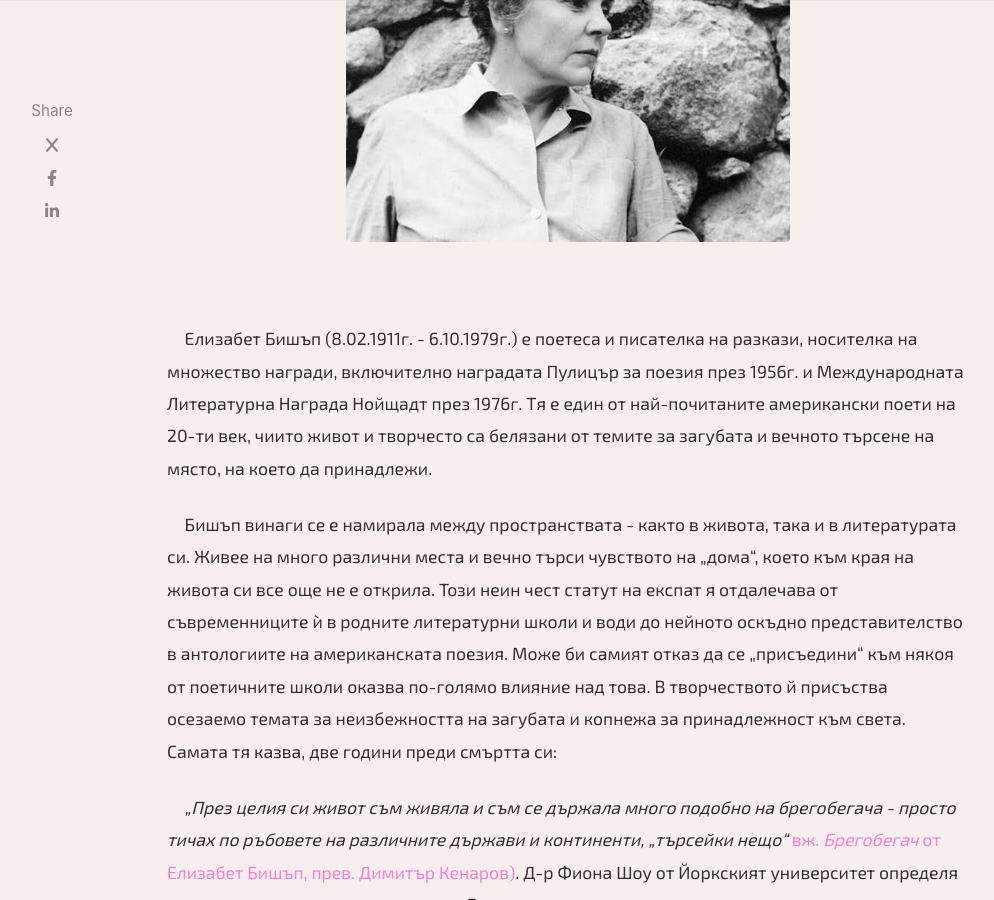
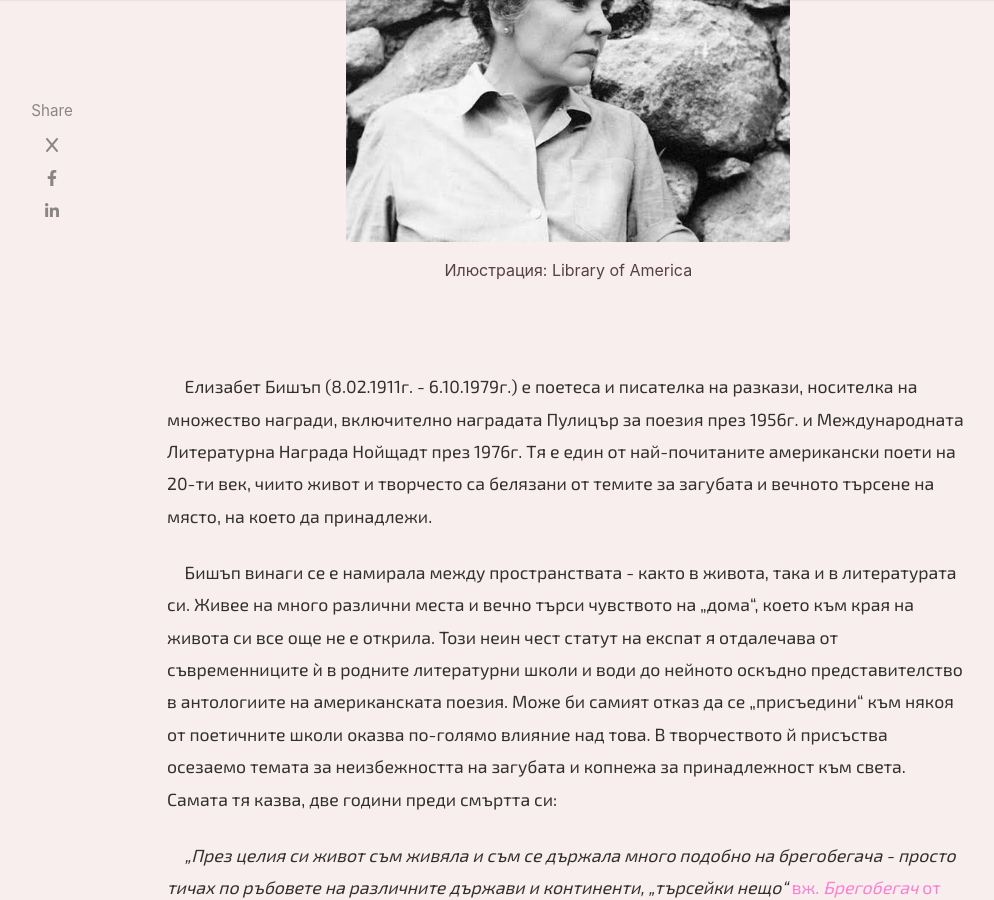
Before and after one commit to ZTCodeCraft/magenta-zine, a Jekyll site: the page built from _posts/2024-01-03-elizabeth-bishop.md, in a window 1280 px wide and 900 px high, scrolled down 668 px. Shown: the whole window, without its empty margins (118-1112 px from the left). Built offline with Jekyll 4.4.1, drawn with Linux system fonts in a browser that asks for light colours; nearby versions of some CDN libraries; comment, search, counter and statistics services are not loaded.

Commit message:
Update 2024-01-03-elizabeth-bishop.md

```diff
--- a/_posts/2024-01-03-elizabeth-bishop.md
+++ b/_posts/2024-01-03-elizabeth-bishop.md
@@ -2,6 +2,7 @@
 layout: post
 title: "Уводи: Елизабет Бишъп - живот и творчество"
 author: "Златица Маркова"
+illustrator: "Library of America"
 categories: [ есета и статии ]
 image: assets/images/elizabeth-bishop-library-of-america.jpg
 ---
```
